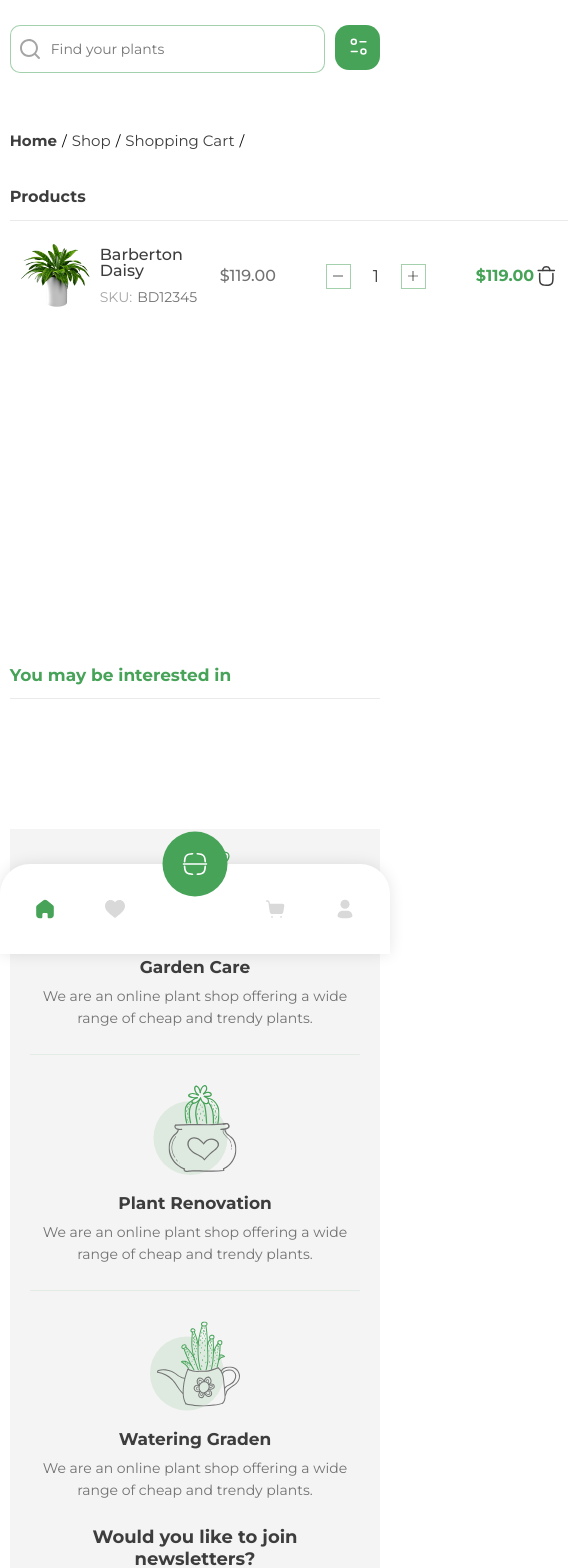
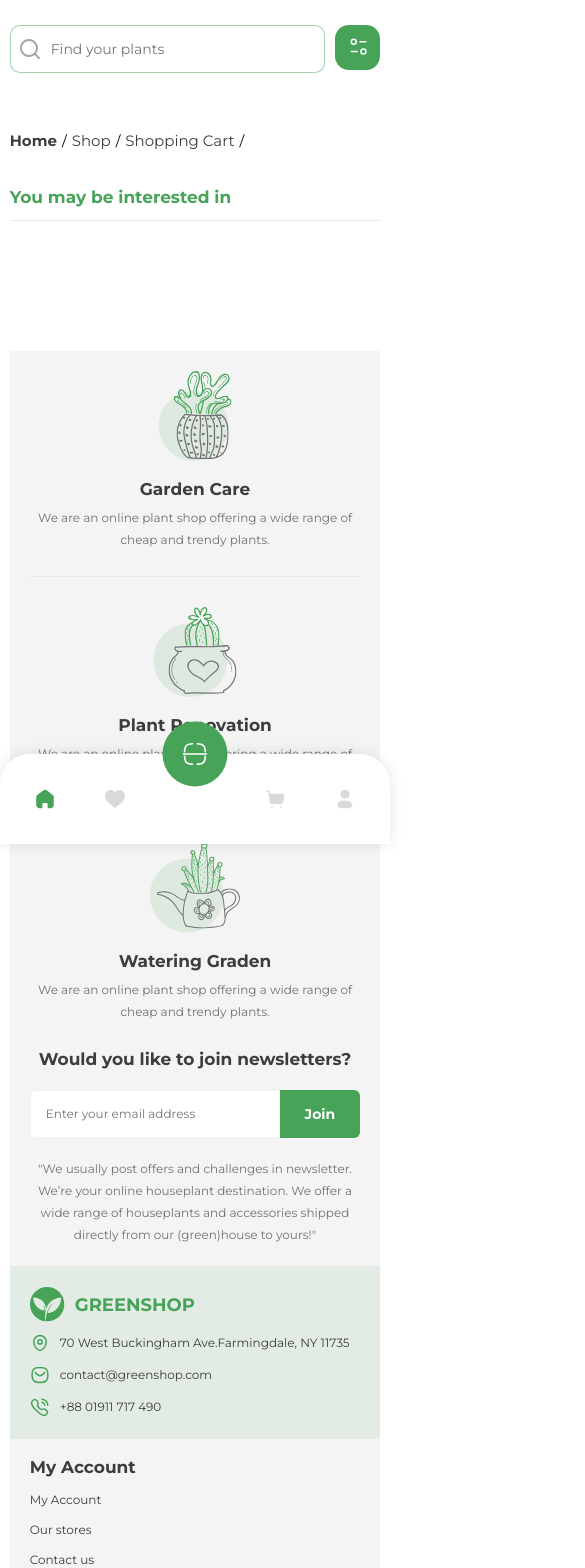
Before and after one commit to poltoratskyi/Greenshop, a Next.js app: page /cart in a window 390 px wide. Shown: the top 1568 px of the page, 585 px wide, since content can reach past the window. Built offline with nearby package versions, Linux system fonts and the light colour scheme; no server answers.

Commit message:
upd media styles

```diff
--- a/src/components/shared/cart/cart.module.scss
+++ b/src/components/shared/cart/cart.module.scss
@@ -29,7 +29,11 @@
       }
     }
   }
-}
+
+  .inner {
+    display: flex;
+    gap: 90px;
+    margin-bottom: 90px;
 
     .cart_lists {
       .header {
@@ -241,6 +245,7 @@
         }
       }
     }
+  }
 
   .slider {
     .title {
@@ -253,3 +258,12 @@
       border-bottom: 1px solid rgba(203, 203, 203, 0.4);
     }
   }
+}
+
+@media (max-width: 575px) {
+  .cart {
+    .inner {
+      display: none;
+    }
+  }
+}
--- a/src/components/shared/cart/cart.tsx
+++ b/src/components/shared/cart/cart.tsx
@@ -37,7 +37,7 @@ export const Cart = () => {
           ))}
         </ul>
 
-        <div style={{ display: "flex", gap: "90px", marginBottom: "90px" }}>
+        <div className={Style.inner}>
           <CartList />
 
           <CartTotals />
--- a/src/components/shared/footer/feedback.tsx
+++ b/src/components/shared/footer/feedback.tsx
@@ -504,7 +504,7 @@ const order = [
 export const Feedback: React.FC = () => {
   return (
     <>
-      <div className={Style.feedback}>
+      <section className={Style.feedback}>
         <nav>
           <h3 className={Style.title}>My Account</h3>
 
@@ -572,7 +572,7 @@ export const Feedback: React.FC = () => {
             </ul>
           </nav>
         </div>
-      </div>
+      </section>
 
       <p className={Style.privacy}>© 2024 GreenShop. All Rights Reserved.</p>
     </>
--- a/src/components/shared/footer/footer.module.scss
+++ b/src/components/shared/footer/footer.module.scss
@@ -125,13 +125,6 @@
 
       .accept {
         width: 350px;
-        .title {
-          font-size: 18px;
-          font-weight: 700;
-          line-height: 16px;
-          color: $text;
-          margin-bottom: 15px;
-        }
 
         .lists {
           display: flex;
@@ -188,7 +181,7 @@
 
 @media (max-width: 575px) {
   .footer {
-    padding-bottom: 30px;
+    padding-bottom: 50px;
     .content {
       .contacts {
         .wrapper {
@@ -201,6 +194,11 @@
 
             .list {
               margin-bottom: 10px;
+
+              .descr {
+                font-size: 12px;
+              }
+
               &:last-child {
                 margin-bottom: 0px;
               }
@@ -211,6 +209,11 @@
 
       .service {
         padding: 20px;
+
+        .title {
+          font-size: 17px;
+        }
+
         .label {
           flex-direction: column;
           .info {
@@ -224,6 +227,14 @@
               svg {
                 display: block;
                 margin: 0 auto;
+              }
+
+              .title {
+                font-size: 17px;
+              }
+
+              .descr {
+                font-size: 12px;
               }
 
               .title,
@@ -240,13 +251,17 @@
           .newsletters {
             max-width: 100%;
 
+            .descr,
             .title {
               text-align: center;
+            }
+            .title {
+              font-size: 17px;
               line-height: 22px;
             }
 
             .descr {
-              text-align: center;
+              font-size: 12px;
             }
           }
         }
@@ -255,6 +270,18 @@
       .feedback {
         padding: 20px;
         grid-template-columns: repeat(1, 1fr);
+
+        .title {
+          font-size: 17px;
+        }
+
+        .lists {
+          .list {
+            .link {
+              font-size: 12px;
+            }
+          }
+        }
 
         .accept {
           width: auto;
--- a/src/components/shared/header/header.module.scss
+++ b/src/components/shared/header/header.module.scss
@@ -106,7 +106,7 @@
         justify-content: space-between;
         padding: 35px;
         background-color: #fff;
-        bottom: -13%;
+        bottom: 0;
         left: 0;
         border-top-left-radius: 30px;
         border-top-right-radius: 30px;
@@ -142,7 +142,7 @@
         }
 
         &.active {
-          bottom: 0;
+          bottom: -10%;
         }
       }
     }
--- a/src/components/shared/header/menu-mobile.tsx
+++ b/src/components/shared/header/menu-mobile.tsx
@@ -2,29 +2,22 @@
 
 import { useRef, useState } from "react";
 
-import { useClickAway } from "react-use";
-
 import Style from "./header.module.scss";
+import Link from "next/link";
 
 export const Menu: React.FC = () => {
-  const [showMenu, setShowMenu] = useState(false);
-  const ref = useRef<HTMLElement>(null);
-
-  useClickAway(ref, () => {
-    setShowMenu(false);
-  });
+  const [showMenu, setShowMenu] = useState(true);
 
   return (
     <>
-      <nav
-        ref={ref}
-        className={showMenu ? `${Style.menu} ${Style.active}` : Style.menu}
-      >
+      <nav className={!showMenu ? `${Style.menu} ${Style.active}` : Style.menu}>
         <ul className={Style.lists}>
           <li className={Style.list}>
+            <Link href="/">
               <svg width="20" height="20" viewBox="0 0 16 18" fill="#46a358">
                 <path d="M5.61199 16.3111V13.763C5.61199 13.1125 6.14315 12.5852 6.79837 12.5852H9.19352C9.50816 12.5852 9.80992 12.7093 10.0324 12.9302C10.2549 13.1511 10.3799 13.4506 10.3799 13.763V16.3111C10.3779 16.5815 10.4847 16.8416 10.6766 17.0335C10.8686 17.2254 11.1297 17.3333 11.4021 17.3333H13.0362C13.7994 17.3353 14.532 17.0357 15.0723 16.5007C15.6127 15.9656 15.9163 15.2391 15.9163 14.4815V7.22237C15.9163 6.61037 15.6431 6.02986 15.1702 5.63721L9.61136 1.22988C8.64439 0.457125 7.25893 0.482075 6.32083 1.28914L0.888851 5.63721C0.393625 6.01828 0.0976347 6.60052 0.0830078 7.22237V14.4741C0.0830078 16.0532 1.37249 17.3333 2.96315 17.3333H4.55992C5.1257 17.3333 5.58551 16.8802 5.58961 16.3185L5.61199 16.3111Z" />
               </svg>
+            </Link>
           </li>
 
           <li className={Style.list}>
@@ -36,6 +29,7 @@ export const Menu: React.FC = () => {
 
         <ul className={Style.lists}>
           <li className={Style.list}>
+            <Link href="/cart">
               <svg width="20" height="20" viewBox="0 0 19 18" fill="#D9D9D9">
                 <path
                   d="M18.333 5.80134L17.3894 11.7778C17.2178 12.9562 16.2742 13.7138 15.0732 13.7138H6.83791C5.72271 13.7138 4.6933 12.872 4.52173 11.7778L3.49232 4.79124L3.23497 2.85521C3.14918 2.35016 2.72026 2.01346 2.11977 2.01346H1.51928C1.17615 2.01346 0.833008 1.67676 0.833008 1.34006C0.833008 1.00336 1.17615 0.666656 1.51928 0.666656H2.11977C3.32075 0.666656 4.35016 1.50841 4.43595 2.68686L4.60752 4.03366H16.7889C17.2178 4.03366 17.6467 4.20201 17.9041 4.53871C18.2472 4.87541 18.333 5.38046 18.333 5.80134Z"
@@ -50,6 +44,7 @@ export const Menu: React.FC = () => {
                   fill="#D9D9D9"
                 />
               </svg>
+            </Link>
           </li>
 
           <li className={Style.list}>
--- a/src/components/ui/button/button.module.scss
+++ b/src/components/ui/button/button.module.scss
@@ -119,7 +119,7 @@
 }
 
 .banner_mobile {
-  font-size: 12px;
+  font-size: 14px;
   line-height: 14px;
   font-weight: 700;
   display: inline-flex;
@@ -136,4 +136,11 @@
   .adv {
     border-radius: 40px;
   }
+
+  .join,
+  .adv,
+  .coupon,
+  .checkout {
+    font-size: 14px;
+  }
 }
--- a/src/components/ui/input/input.module.scss
+++ b/src/components/ui/input/input.module.scss
@@ -101,6 +101,7 @@
   }
 }
 
+@media (max-width: 575px) {
   .mobile {
     .content {
       position: relative;
@@ -135,3 +136,12 @@
       }
     }
   }
+
+  .newsletters {
+    .content {
+      input {
+        font-size: 12px;
+      }
+    }
+  }
+}
```
Also changed, not shown: src/components/shared/adv/adv.module.scss (+8 -0 lines), src/components/shared/blog/blog.module.scss (+20 -0 lines). Lines whose indentation alone changed are shown as unchanged.
